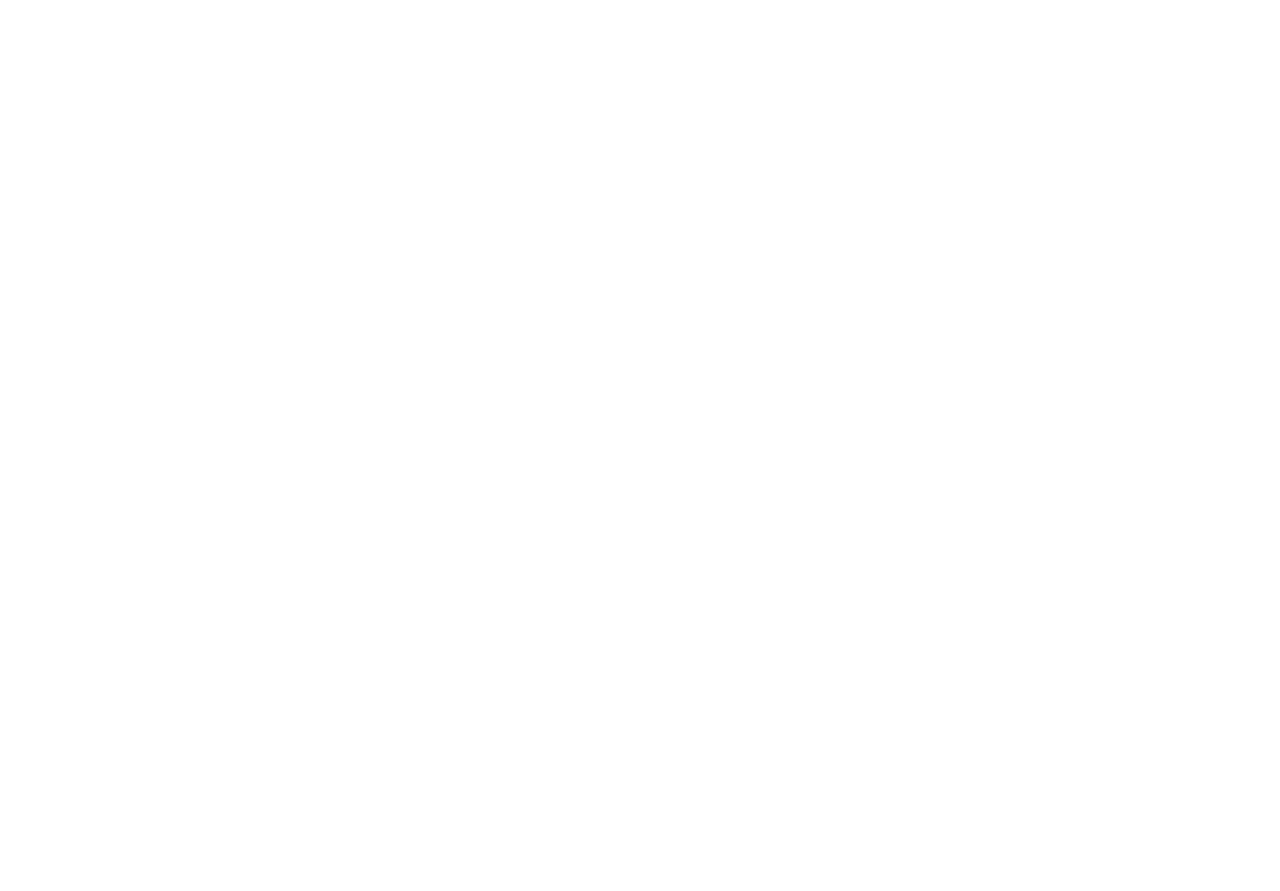
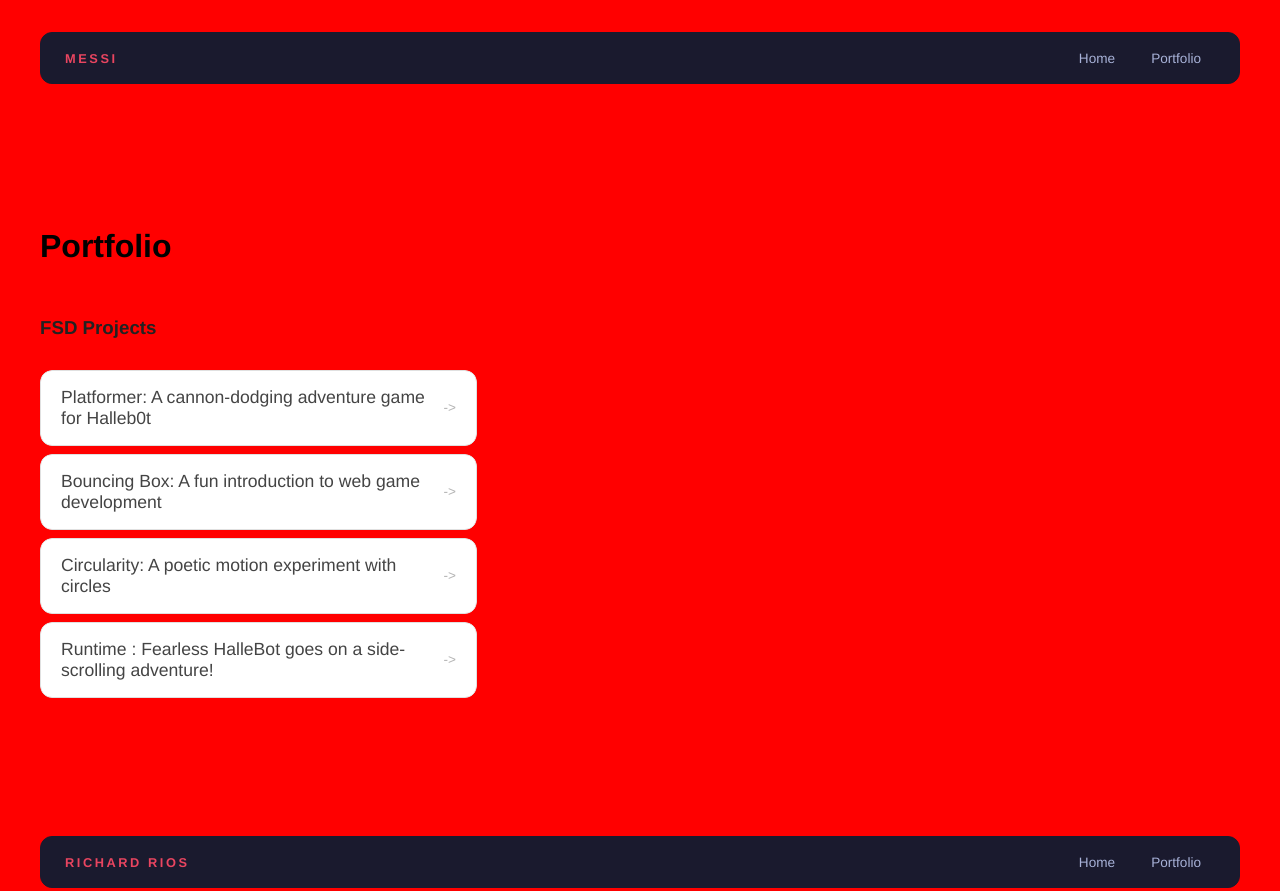
Before and after one commit to josevega-hue/josevega-hue.github.io, a plain HTML site: page portfolio.html in a window 1280 px wide. Shown: the top 891 px of the page. Before the commit the page ends 800 px from the top, so only its background shows below. Drawn offline with Linux system fonts and the light colour scheme.

Commit message:
add portfolio page to website

```diff
--- a/portfolio.html
+++ b/portfolio.html
@@ -0,0 +1,122 @@
+<!DOCTYPE html>
+<html>
+
+
+<head>
+ <title>messi </title>
+ <link rel="stylesheet" href="style.css" />
+</head>
+
+
+
+
+<body>
+ <!-- All content goes here -->
+ <div id="all-contents">
+   <nav>
+     <h1>messi</h1>
+     <ul id="nav-ul">
+       <li class="nav-li">
+         <a href="index.html">Home</a>
+       </li>
+       <li class="nav-li">
+         <a href="portfolio.html">Portfolio</a>
+       </li>
+     </ul>
+   </nav>
+
+
+
+
+   <main>
+
+
+     <div class="content">
+       <h1>Portfolio</h1>
+       <h3>FSD Projects</h3>
+       <ul id="portfolio">
+         <li>
+           <a href="fsd-projects/platformer/">Platformer: A cannon-dodging adventure game for Halleb0t</a>
+         </li>
+         <li>
+           <a href="fsd-projects/bouncing-box/">Bouncing Box: A fun introduction to web game development</a>
+         </li>
+         <li>
+           <a href="fsd-projects/circularity/">Circularity: A poetic motion experiment with circles</a>
+         </li>
+         <li>
+           <a href="fsd-projects/runtime/">Runtime : Fearless HalleBot goes on a side-scrolling adventure!</a>
+         </li>
+       </ul>
+     </div>
+ </div>
+ </main>
+</body>
+
+
+</html>
+
+
+
+
+
+
+
+
+<!DOCTYPE html>
+<html>
+
+
+<head>
+ <title>Richard rios </title>
+ <link rel="stylesheet" href="style.css"
+</head>
+
+
+
+
+<body>
+ <!-- All content goes here -->
+ <div id="all-contents">
+   <nav>
+     <h1>Richard rios</h1>
+     <ul id="nav-ul">
+       <li class="nav-li">
+         <a href="index.html">Home</a>
+       </li>
+       <li class="nav-li">
+         <a href="portfolio.html">Portfolio</a>
+       </li>
+     </ul>
+   </nav>
+
+
+
+
+   <main>
+
+
+     <div class="content">
+       <h1>Portfolio</h1>
+       <h3>FSD Projects</h3>
+       <ul id="portfolio">
+         <li>
+           <a href="fsd-projects/platformer/">Platformer: A cannon-dodging adventure game for Halleb0t</a>
+         </li>
+         <li>
+           <a href="fsd-projects/bouncing-box/">Bouncing Box: A fun introduction to web game development</a>
+         </li>
+         <li>
+           <a href="fsd-projects/circularity/">Circularity: A poetic motion experiment with circles</a>
+         </li>
+         <li>
+           <a href="fsd-projects/runtime/">Runtime : Fearless HalleBot goes on a side-scrolling adventure!</a>
+         </li>
+       </ul>
+     </div>
+ </div>
+ </main>
+</body>
+
+
+</html>
--- a/style.css
+++ b/style.css
@@ -4,7 +4,7 @@
 
 body {
   margin: 0;
-  background: #09e5f1;
+  background-color: red;
   color: #222;
   font-family: "Helvetica Neue", Arial, sans-serif;
 }
@@ -52,11 +52,18 @@
   line-height: 1.4;
 }
 h2 {
-  color: #2a1918; /* bright accent */
+  color: #e94560; /* bright accent */
 }
 
 .content p {
-  color: #6b3f3d;
+  color: #010721;
+}
+h2 {
+  color: #e94560; /* bright accent */
+}
+
+.content p {
+  color: #000000;
 }
 #interests {
   margin-top: 32px;
@@ -136,6 +143,15 @@
   transform: translateY(-4px);
   box-shadow: 0 16px 40px rgba(0, 0, 0, 0.18);
 }
+.sidebar-img {
+  width: 100%;
+  max-width: 760px;
+  aspect-ratio: 3 / 4;
+  object-fit: cover;
+  display: block;
+  border-radius: 24px;
+  box-shadow: 0 8px 30px rgba(0, 0, 0, 0.12);
+}
 nav {
   display: flex;
   justify-content: space-between;
@@ -197,3 +213,126 @@
   background: #e94560;
   color: #fff;
 }
+main {
+  display: grid;
+  grid-template-columns: minmax(220px, 1fr) minmax(420px, 1.6fr);
+  align-items: center;
+  min-height: calc(100vh - 160px);
+  gap: clamp(32px, 5vw, 80px);
+}
+
+.sidebar {
+  width: 100%;
+}
+
+.content {
+  display: flex;
+  flex-direction: column;
+  align-items: flex-start;
+  gap: 12px;
+}
+/* Portfolio styles */
+.content h1 {
+  color: black;
+}
+
+#portfolio {
+  list-style: none;
+  margin: 0;
+  padding: 0;
+  width: 100%;
+  display: flex;
+  flex-direction: column;
+  gap: 8px;
+}
+
+#portfolio li {
+  border-radius: 12px;
+  overflow: hidden;
+}
+
+#portfolio a {
+  display: flex;
+  justify-content: space-between;
+  align-items: center;
+  text-decoration: none;
+  color: #444;
+  padding: 16px 20px;
+  font-size: 1.1rem;
+  font-weight: 500;
+  background: #fff;
+  border: 1px solid #e0e0e0;
+  border-radius: 12px;
+  transition: background 0.25s ease, color 0.25s ease, transform 0.25s ease;
+}
+
+#portfolio a:hover {
+  background: #000;
+  color: #fff;
+  transform: translateX(4px);
+}
+
+#portfolio a::after {
+  content: "->";
+  font-size: 0.85rem;
+  opacity: 0.4;
+  transition: opacity 0.25s ease;
+  white-space: nowrap;
+}
+
+#portfolio a:hover::after {
+  opacity: 1;
+}
+<head>
+ /* Portfolio styles */
+.content h1 {
+  color: black;
+}
+
+#portfolio {
+  list-style: none;
+  margin: 0;
+  padding: 0;
+  width: 100%;
+  display: flex;
+  flex-direction: column;
+  gap: 8px;
+}
+
+#portfolio li {
+  border-radius: 12px;
+  overflow: hidden;
+}
+
+#portfolio a {
+  display: flex;
+  justify-content: space-between;
+  align-items: center;
+  text-decoration: none;
+  color: #444;
+  padding: 16px 20px;
+  font-size: 1.1rem;
+  font-weight: 500;
+  background: #fff;
+  border: 1px solid #e0e0e0;
+  border-radius: 12px;
+  transition: background 0.25s ease, color 0.25s ease, transform 0.25s ease;
+}
+
+#portfolio a:hover {
+  background: #e70505;
+  color: #fff;
+  transform: translateX(4px);
+}
+
+#portfolio a::after {
+  content: "->";
+  font-size: 0.85rem;
+  opacity: 0.4;
+  transition: opacity 0.25s ease;
+  white-space: nowrap;
+}
+
+#portfolio a:hover::after {
+  opacity: 1;
+}
```
Also changed, not shown: index.html (+9 -5 lines).
